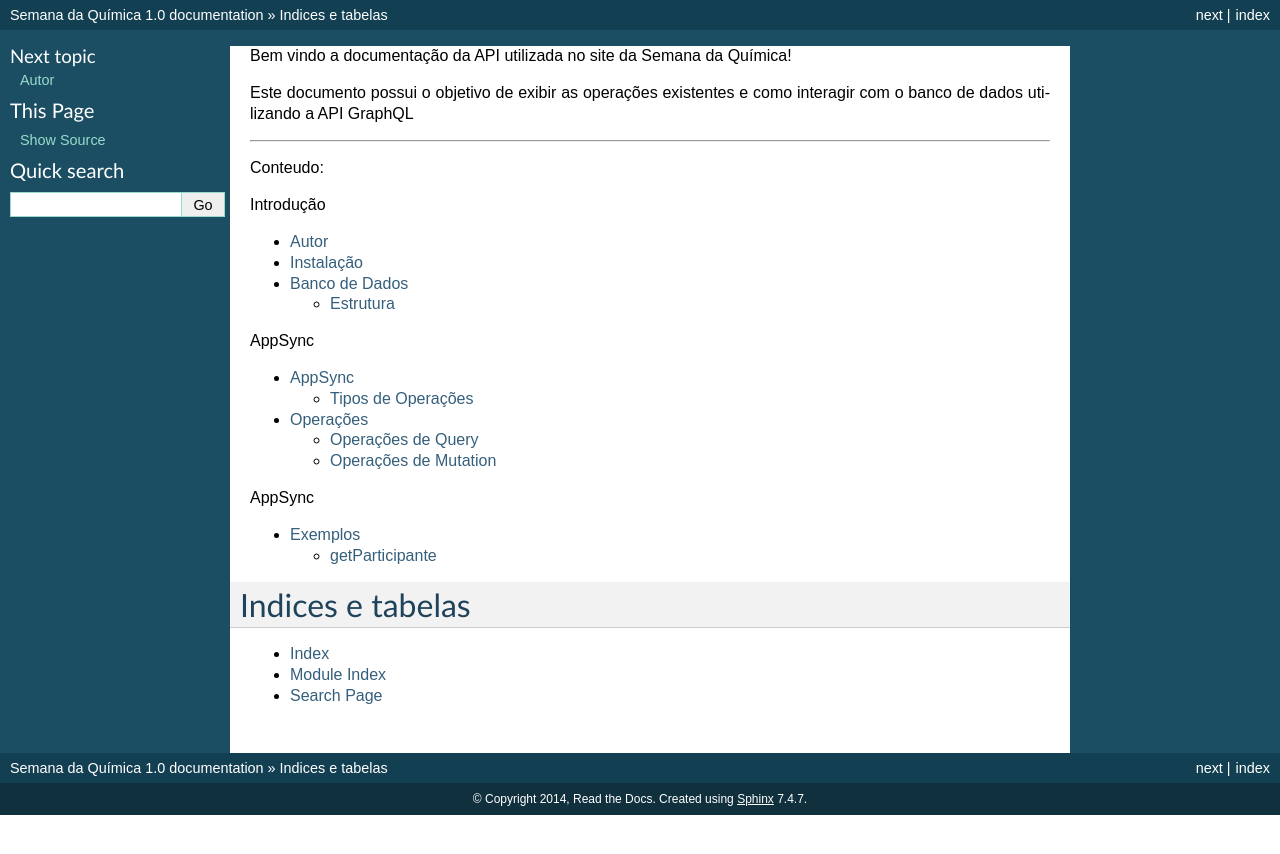
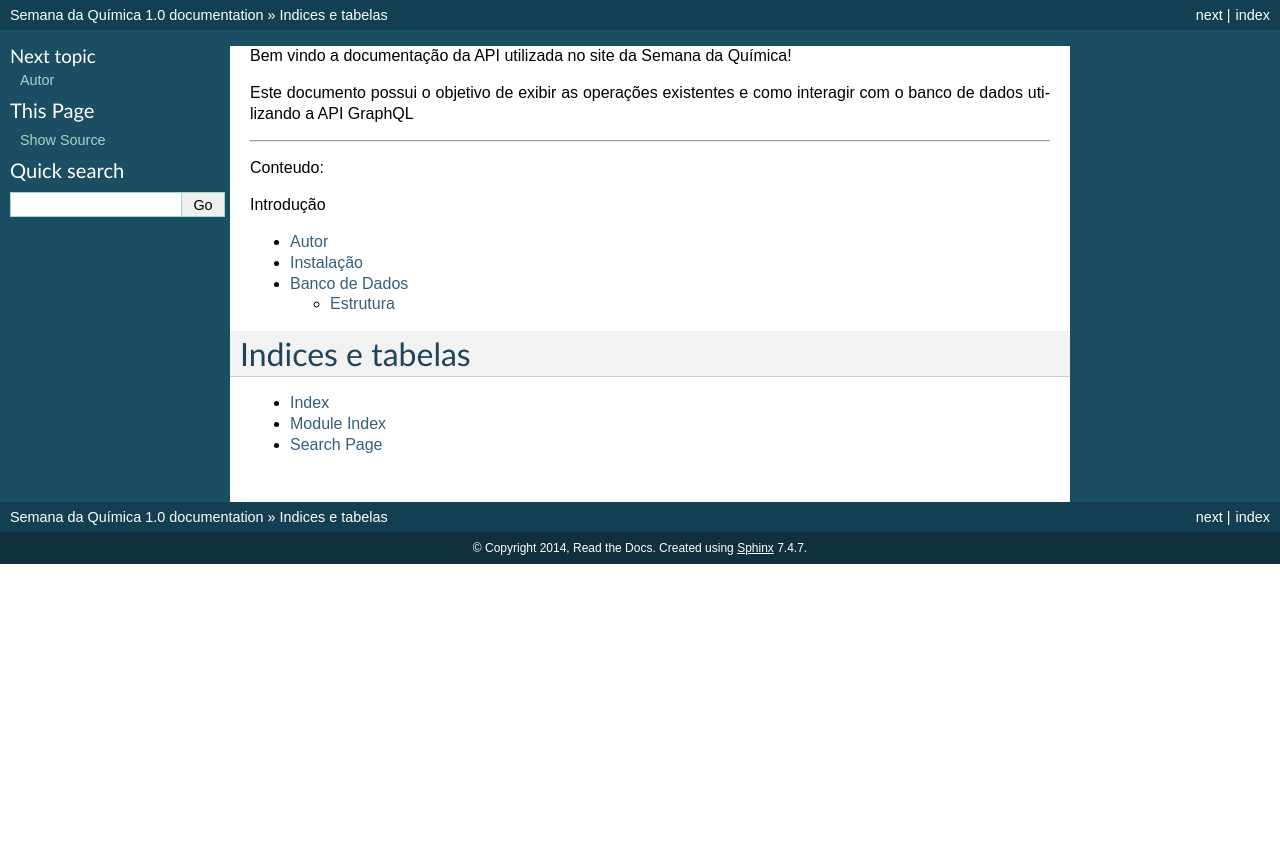
Before and after one commit to Senatauro/SemanaQuimica, a Sphinx documentation site: the page built from docs/index.rst, in a window 1280 px wide. Shown: the top 854 px of the page. Built offline with Sphinx 7.4.7, drawn with Linux system fonts in a browser that asks for light colours.

Commit message:
pequena mudança

```diff
--- a/docs/index.rst
+++ b/docs/index.rst
@@ -19,18 +19,6 @@ Conteudo:
    2_instalacao.rst
    3_banco_de_dados.rst
 
-.. toctree::
-   :maxdepth: 2
-   :caption: AppSync
-
-   4_appsync.rst
-   5_operacoes.rst
-
-.. toctree::
-   :maxdepth: 2
-   :caption: AppSync
-
-   6_exemplos.rst
 
 
 Indices e tabelas
```
